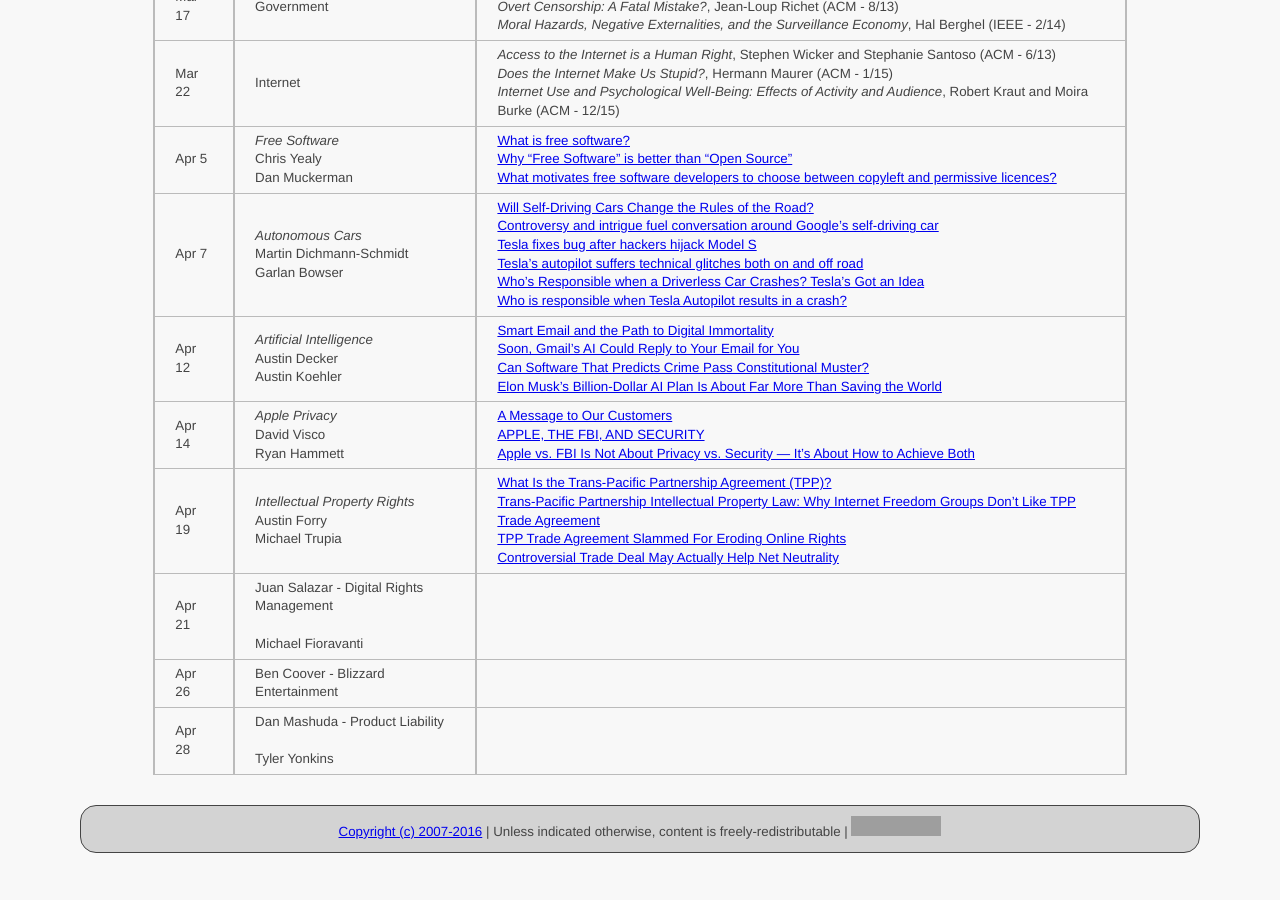
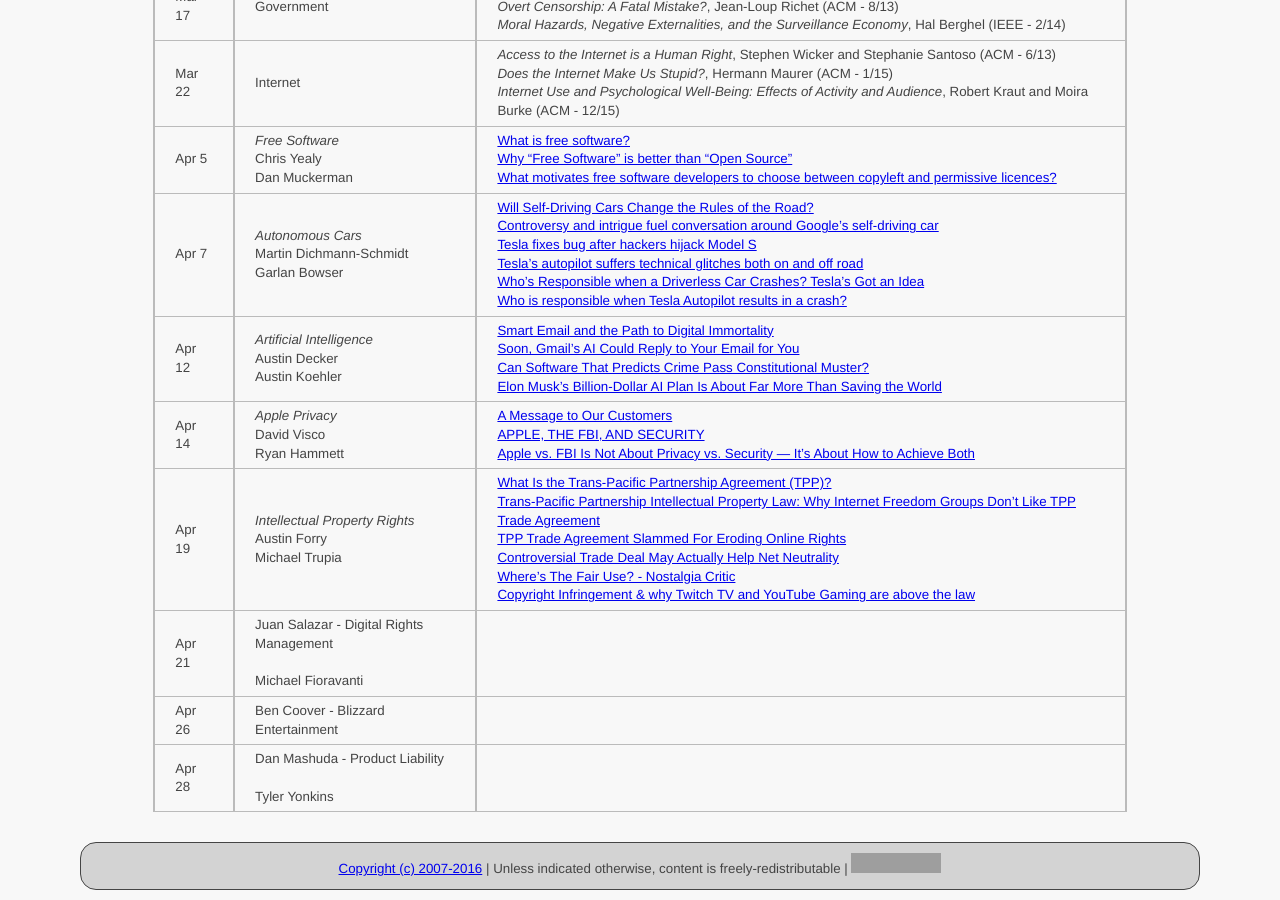
Before and after one commit to ycpcs/cs456-spring2016, a Jekyll site: the page built from schedule/index.md, in a window 1280 px wide and 900 px high, scrolled down 1132 px. Built offline with Jekyll 4.4.1, drawn with Linux system fonts in a browser that asks for light colours; before the commit the page ends 1995 px from its top, so only the background shows below that; grey boxes are pictures that could not be loaded.

Commit message:
add IP articles
add IP articles

```diff
--- a/schedule/index.md
+++ b/schedule/index.md
@@ -34,7 +34,7 @@ All reading materials can be accessed via [Schmidt Library](http://library.ycp.e
 > Apr 7   | *Autonomous Cars* <br /> Martin Dichmann-Schmidt<br /> Garlan Bowser | [Will Self-Driving Cars Change the Rules of the Road?](http://ideas.time.com/2013/01/14/will-self-driving-cars-change-the-rules-of-the-road/) <br /> [Controversy and intrigue fuel conversation around Google's self-driving car](https://www.proopinion.com/en/blog/controversy-and-intrigue-fuel-conversation-around-googles-selfdriving-car) <br /> [Tesla fixes bug after hackers hijack Model S](http://money.cnn.com/2015/08/06/technology/tesla-hack/) <br /> [Tesla’s autopilot suffers technical glitches both on and off road](http://glitch.news/2015-10-22-teslas-autopilot-suffers-technical-glitches-both-on-and-off-road.html) <br /> [Who’s Responsible when a Driverless Car Crashes? Tesla’s Got an Idea](http://www.wsj.com/articles/tesla-electric-cars-soon-to-sport-autopilot-functions-such-as-passing-other-vehicles-1431532720) <br /> [Who is responsible when Tesla Autopilot results in a crash?](http://www.teslarati.com/responsible-tesla-autopilot-crash-accidents/) |
 > Apr 12  | *Artificial Intelligence* <br /> Austin Decker <br /> Austin Koehler | [Smart Email and the Path to Digital Immortality](http://www.technewsworld.com/story/83079.html) <br /> [Soon, Gmail’s AI Could Reply to Your Email for You](http://www.wired.com/2015/11/google-is-using-ai-to-create-automatic-replies-in-gmail/) <br /> [Can Software That Predicts Crime Pass Constitutional Muster?](http://www.npr.org/2013/07/26/205835674/can-software-that-predicts-crime-pass-constitutional-muster) <br /> [Elon Musk’s Billion-Dollar AI Plan Is About Far More Than Saving the World](http://www.wired.com/2015/12/elon-musks-billion-dollar-ai-plan-is-about-far-more-than-saving-the-world/) |
 > Apr 14  | *Apple Privacy* <br /> David Visco <br /> Ryan Hammett | [A Message to Our Customers](http://www.apple.com/customer-letter/) <br /> [APPLE, THE FBI, AND SECURITY](https://stratechery.com/2016/apple-the-fbi-and-security/) <br /> [Apple vs. FBI Is Not About Privacy vs. Security — It’s About How to Achieve Both](http://www.huffingtonpost.com/admiral-jim-stavridis-ret/apple-fbi-privacy-security_b_9404314.html)|
-> Apr 19  | *Intellectual Property Rights* <br /> Austin Forry <br /> Michael Trupia | [What Is the Trans-Pacific Partnership Agreement (TPP)?](https://www.eff.org/issues/tpp) <br /> [Trans-Pacific Partnership Intellectual Property Law: Why Internet Freedom Groups Don't Like TPP Trade Agreement](http://www.ibtimes.com/trans-pacific-partnership-intellectual-property-law-why-internet-freedom-groups-dont-2171936) <br /> [TPP Trade Agreement Slammed For Eroding Online Rights](http://techcrunch.com/2015/11/05/tpp-vs-privacy/) <br /> [Controversial Trade Deal May Actually Help Net Neutrality](http://www.wired.com/2015/11/tpp-net-neutrality/)|
+> Apr 19  | *Intellectual Property Rights* <br /> Austin Forry <br /> Michael Trupia | [What Is the Trans-Pacific Partnership Agreement (TPP)?](https://www.eff.org/issues/tpp) <br /> [Trans-Pacific Partnership Intellectual Property Law: Why Internet Freedom Groups Don't Like TPP Trade Agreement](http://www.ibtimes.com/trans-pacific-partnership-intellectual-property-law-why-internet-freedom-groups-dont-2171936) <br /> [TPP Trade Agreement Slammed For Eroding Online Rights](http://techcrunch.com/2015/11/05/tpp-vs-privacy/) <br /> [Controversial Trade Deal May Actually Help Net Neutrality](http://www.wired.com/2015/11/tpp-net-neutrality/) <br /> [Where's The Fair Use? - Nostalgia Critic](https://youtu.be/zVqFAMOtwaI) <br /> [Copyright Infringement & why Twitch TV and YouTube Gaming are above the law](http://www.gameskinny.com/twtf5/copyright-infringement-why-twitch-tv-and-youtube-gaming-are-above-the-law)|
 > Apr 21  | Juan Salazar - Digital Rights Management <br /> <br /> Michael Fioravanti | |
 > Apr 26  | Ben Coover - Blizzard Entertainment | |
 > Apr 28  | Dan Mashuda - Product Liability <br /> <br /> Tyler Yonkins | |
```
